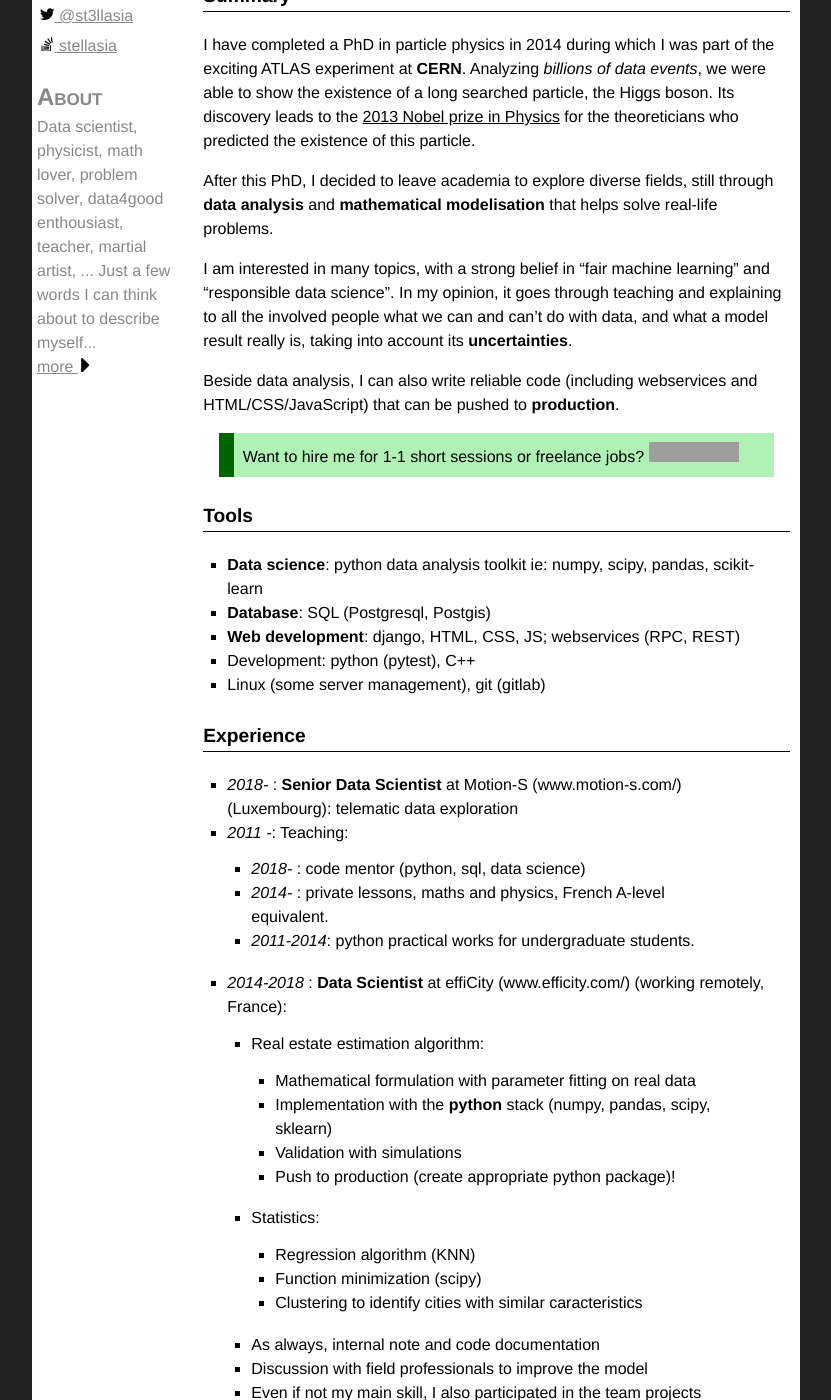
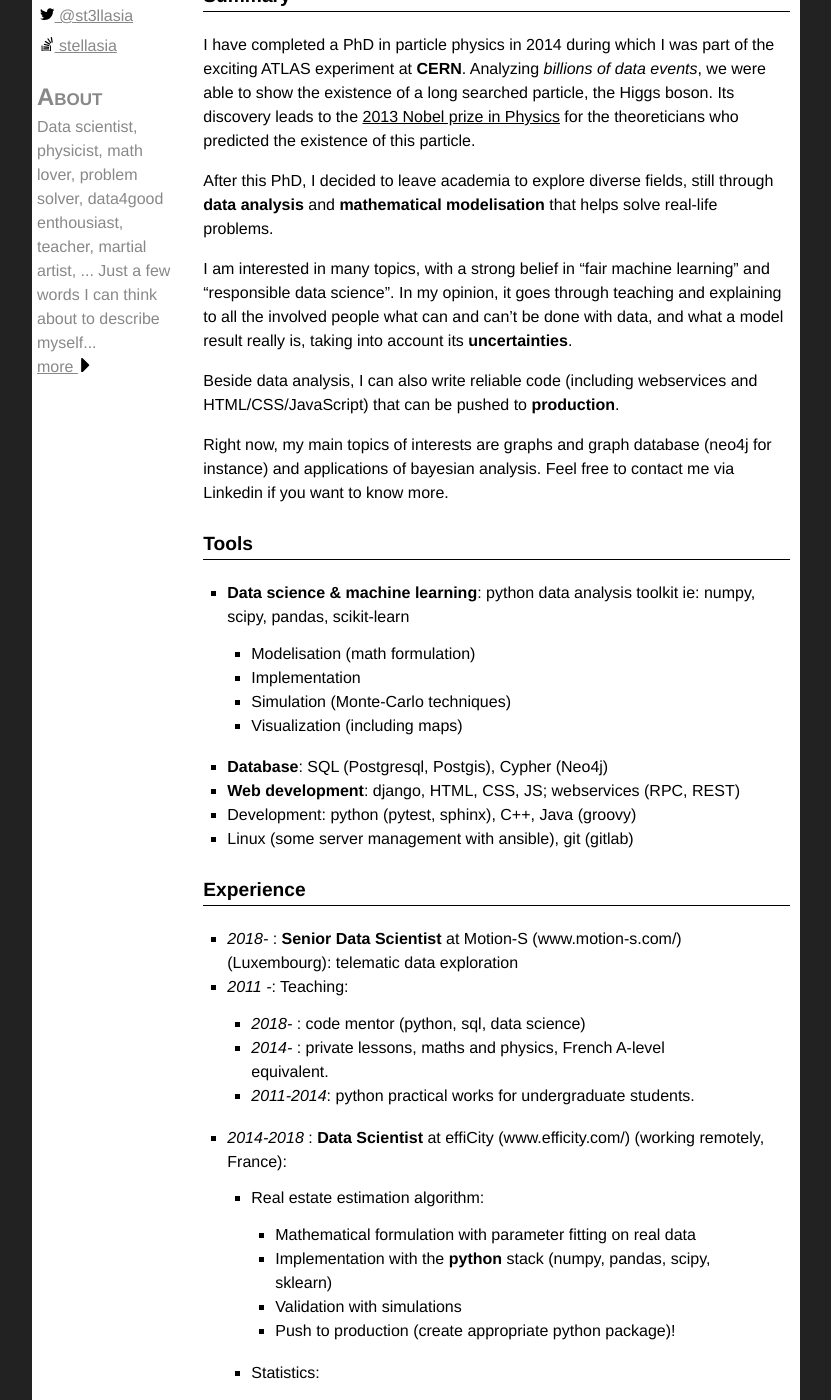
Before and after one commit to stellasia/stellasia.github.io, a Jekyll site: the page built from about.md, in a window 1280 px wide and 1400 px high, scrolled down 281 px. Shown: the whole window, without its empty margins (224-1055 px from the left). Built offline with Jekyll 4.4.1, drawn with Linux system fonts in a browser that asks for light colours; some of the changed text lies outside the part shown; grey boxes are pictures that could not be loaded.

Commit message:
Update about.md

```diff
--- a/about.md
+++ b/about.md
@@ -13,25 +13,31 @@
 
 After this PhD, I decided to leave academia to explore diverse fields, still through **data analysis** and **mathematical modelisation** that helps solve real-life problems.
 
-I am interested in many topics, with a strong belief in "fair machine learning" and "responsible data science". In my opinion, it goes through teaching and explaining to all the involved people what we can and can't do with data, and what a model result really is, taking into account its **uncertainties**.
+I am interested in many topics, with a strong belief in "fair machine learning" and "responsible data science". In my opinion, it goes through teaching and explaining to all the involved people what can and can't be done with data, and what a model result really is, taking into account its **uncertainties**.
 
 Beside data analysis, I can also write reliable code (including webservices and HTML/CSS/JavaScript) that can be pushed to **production**.
 
+Right now, my main topics of interests are graphs and graph database (neo4j for instance) and applications of bayesian analysis. Feel free to contact me via Linkedin if you want to know more.
 
+<!--
 <div class="info">
 Want to hire me for 1-1 short sessions or freelance jobs?
 <a href="https://www.codementor.io/estellescifo?utm_source=github&utm_medium=button&utm_term=estellescifo&utm_campaign=github"><img src="https://cdn.codementor.io/badges/i_am_a_codementor_dark.svg" alt="I am a codementor" style="max-width:100%"/></a>
 </div>
-
+-->
 
 
 # Tools
 
-- **Data science**: python data analysis toolkit ie: numpy, scipy, pandas, scikit-learn
-- **Database**: SQL (Postgresql, Postgis)
+- **Data science & machine learning**: python data analysis toolkit ie: numpy, scipy, pandas, scikit-learn
+    - Modelisation (math formulation)
+    - Implementation
+    - Simulation (Monte-Carlo techniques)
+    - Visualization (including maps)
+- **Database**: SQL (Postgresql, Postgis), Cypher (Neo4j)
 - **Web development**: django, HTML, CSS, JS; webservices (RPC, REST)
-- Development: python (pytest), C++
-- Linux (some server management), git (gitlab)
+- Development: python (pytest, sphinx), C++, Java (groovy)
+- Linux (some server management with ansible), git (gitlab)
 
 
 
@@ -41,22 +47,21 @@
 
 - _2011 -_: Teaching:
     - _2018-_ : code mentor (python, sql, data science)
-	- _2014-_ : private lessons, maths and physics, French A-level equivalent.
+    - _2014-_ : private lessons, maths and physics, French A-level equivalent.
     - _2011-2014_: python practical works for undergraduate students.
 
 - _2014-2018_ : **Data Scientist** at effiCity (www.efficity.com/) (working remotely, France):
     - Real estate estimation algorithm:
 	    - Mathematical formulation with parameter fitting on real data
-		- Implementation with the  **python** stack (numpy, pandas, scipy, sklearn)
-		- Validation with simulations
-		- Push to production (create appropriate python package)!
-	- Statistics:
+	    - Implementation with the  **python** stack (numpy, pandas, scipy, sklearn)
+	    - Validation with simulations
+	    - Push to production (create appropriate python package)!
+    - Statistics:
 	    - Regression algorithm (KNN)
-		- Function minimization (scipy)
+	    - Function minimization (scipy)
 	    - Clustering to identify cities with similar caracteristics
-	- As always, internal note and code documentation
-    - Discussion with field professionals to improve the model
-	- Even if not my main skill, I also participated in the team projects especially the front-end development (django), including CSS integration and JS scripts in some occasions
+    - As always, internal note and code documentation
+    - Participation to the team projects especially front-end development (django), including CSS integration and JS scripts
 
 - _2011-2014_: **PhD** in Particle physics (Université Paris Sud/LAL, Orsay, France)
     - Search for the Higgs boson and, after its discovery, measurement of some properties (called _couplings_)
```
